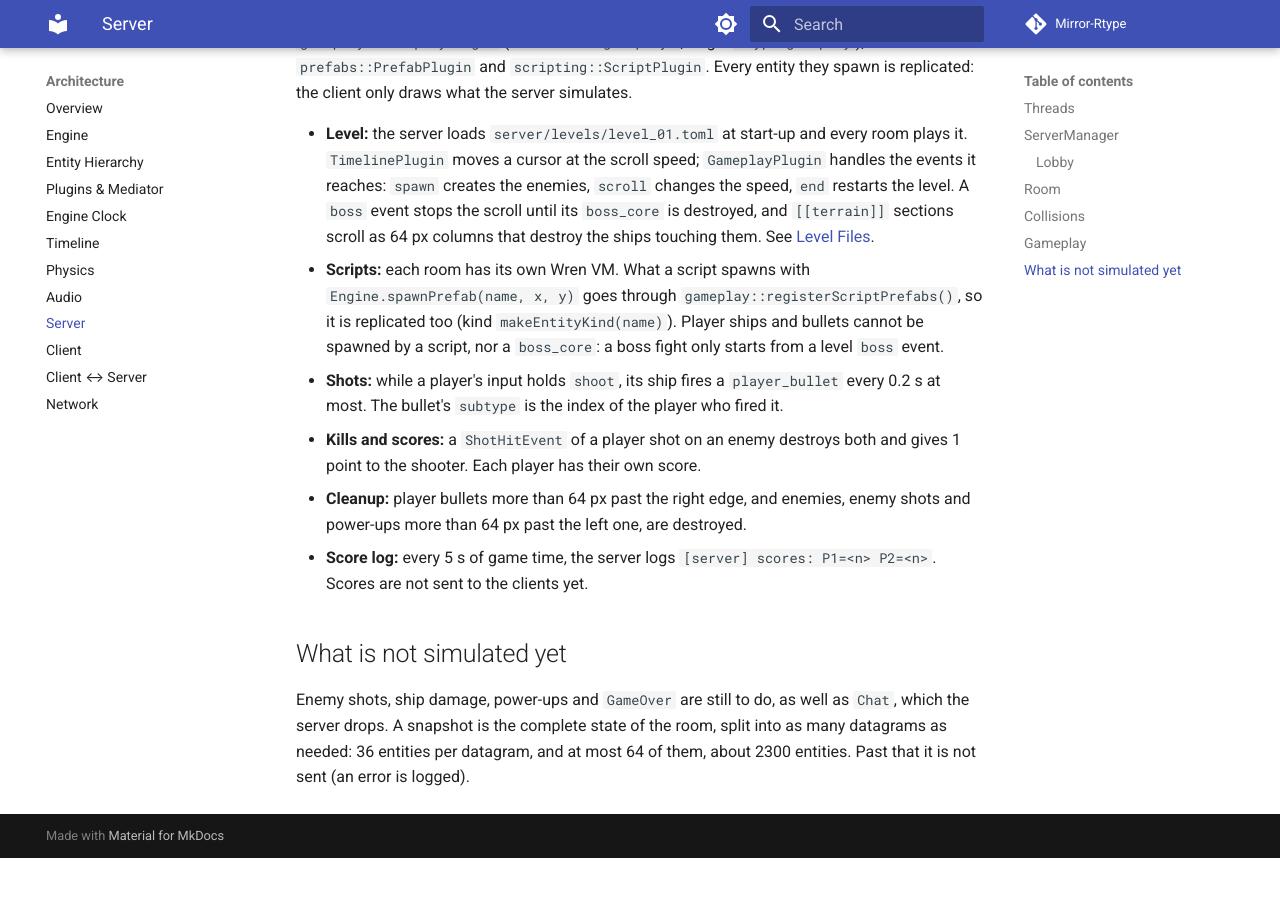
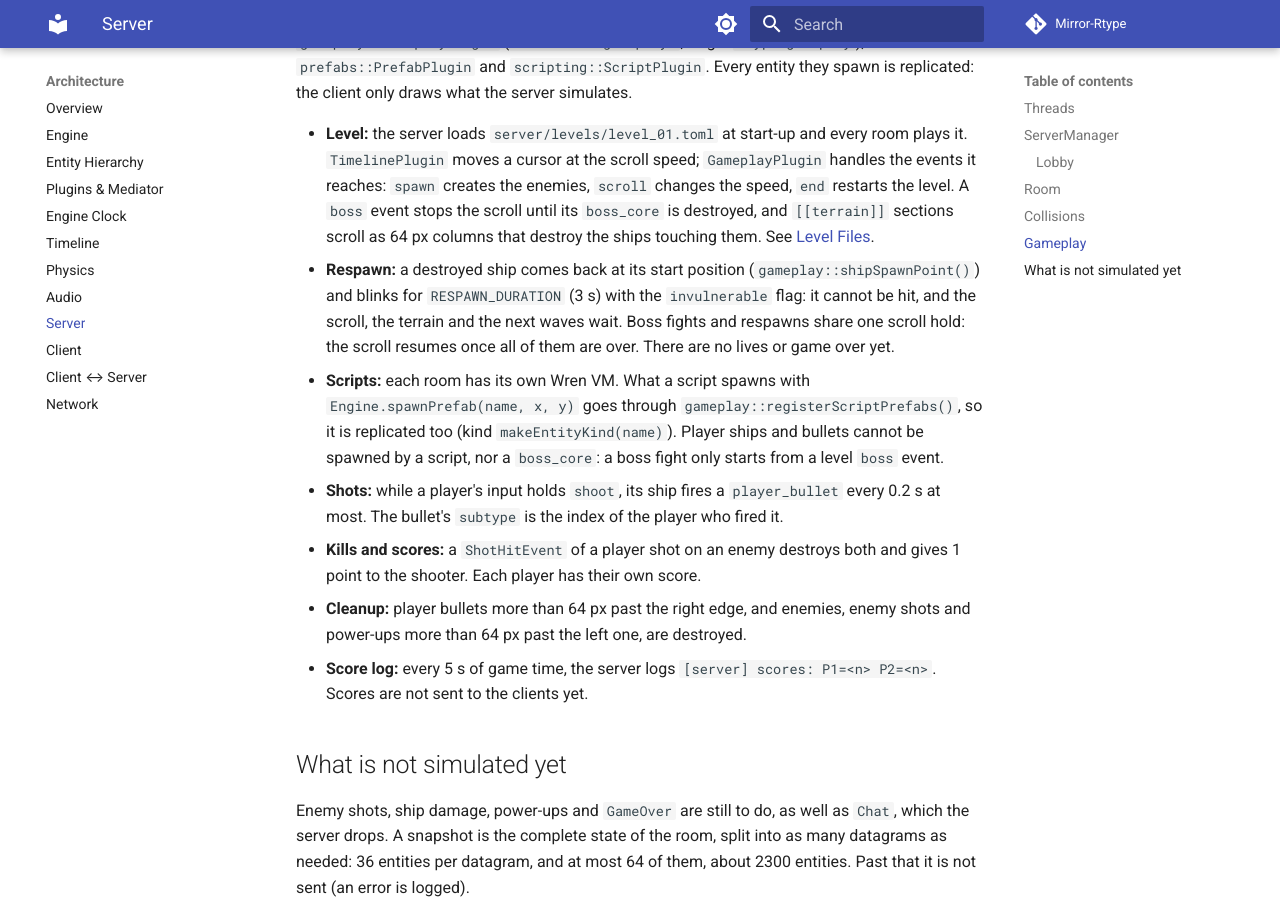
Before and after one commit to Matt4401/Mirror-Rtype, an MkDocs documentation site: the page built from docs/architecture/server.md, in a window 1280 px wide and 900 px high, scrolled down 2962 px. Built offline with MkDocs 1.6.1 and Material for MkDocs 9.7.7, drawn with Linux system fonts in a browser that asks for light colours; comment, search, counter and statistics services are not loaded; before the commit the page ends 3820 px from its top, so only the background shows below that.

Commit message:
docs(server): describe the respawn and the shared scroll hold

```diff
--- a/docs/architecture/server.md
+++ b/docs/architecture/server.md
@@ -99,6 +99,10 @@ they spawn is replicated: the client only draws what the server simulates.
   changes the speed, `end` restarts the level. A `boss` event stops the scroll until its `boss_core` is destroyed, and
   `[[terrain]]` sections scroll as 64 px columns that destroy the ships touching them. See
   [Level Files](../gameplay/levels.md).
+- **Respawn:** a destroyed ship comes back at its start position (`gameplay::shipSpawnPoint()`) and blinks for
+  `RESPAWN_DURATION` (3 s) with the `invulnerable` flag: it cannot be hit, and the scroll, the terrain and the next
+  waves wait. Boss fights and respawns share one scroll hold: the scroll resumes once all of them are over. There are
+  no lives or game over yet.
 - **Scripts:** each room has its own Wren VM. What a script spawns with `Engine.spawnPrefab(name, x, y)` goes through
   `gameplay::registerScriptPrefabs()`, so it is replicated too (kind `makeEntityKind(name)`). Player ships and bullets
   cannot be spawned by a script, nor a `boss_core`: a boss fight only starts from a level `boss` event.
```
Also changed, not shown: docs/gameplay/levels.md (+3 -1 lines).
